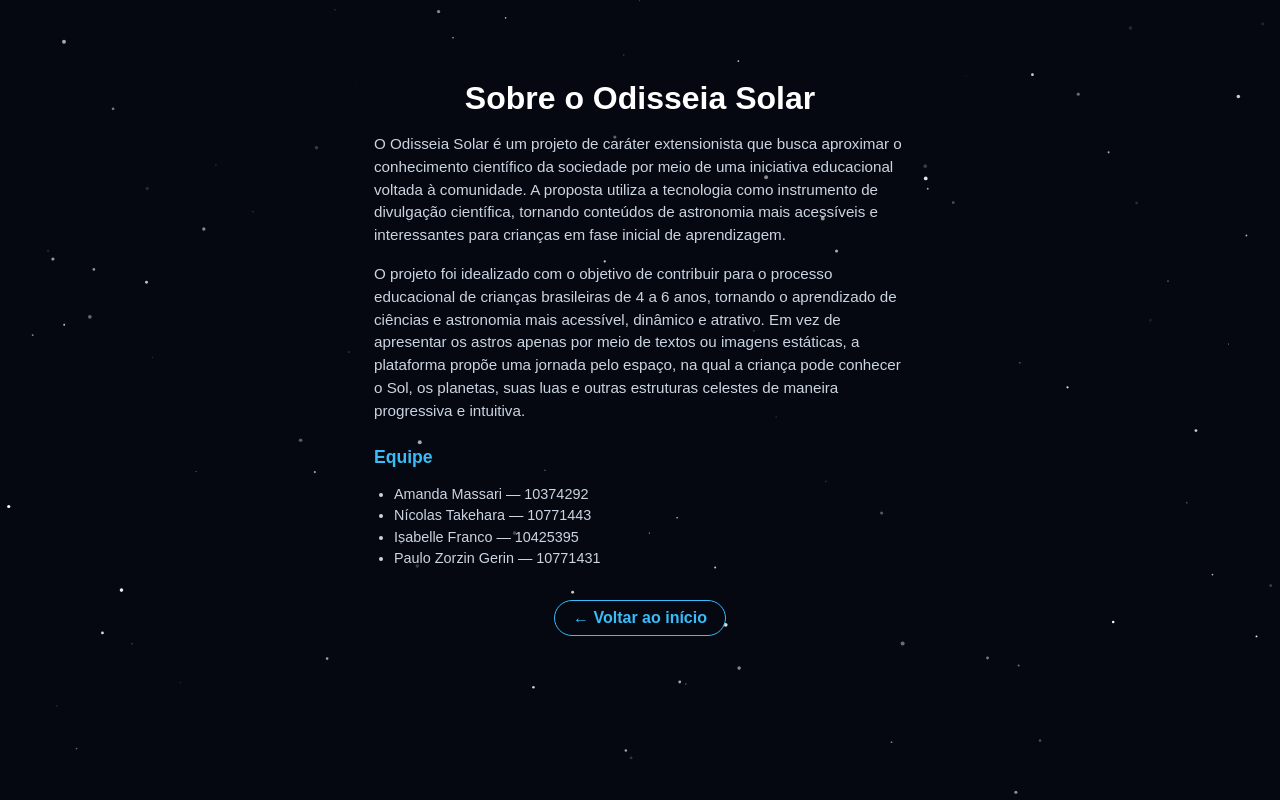
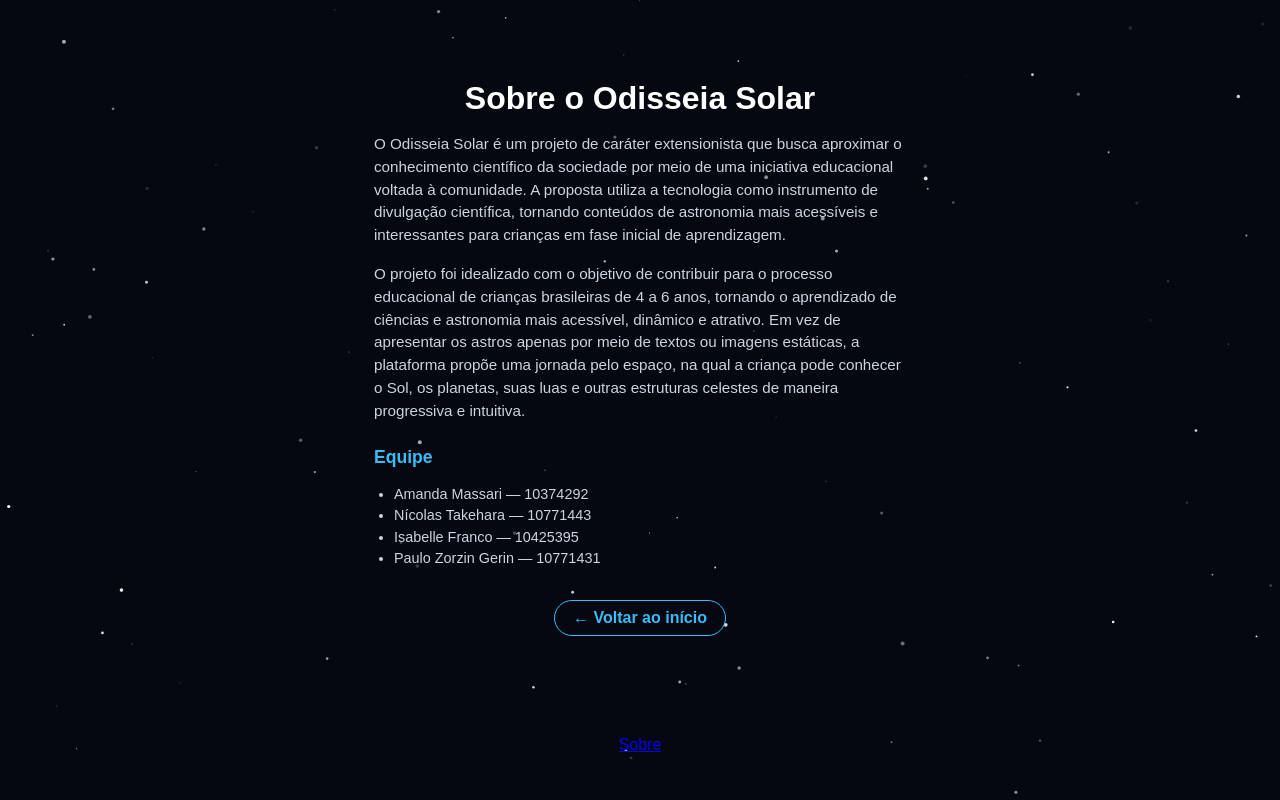
Before and after one commit to amandaskywalker/OdisseiaSolar-Borboleta, a Next.js app in the folder odisseiasolar/: page /sobre in a window 1280 px wide. Built offline with nearby package versions, Linux system fonts and the light colour scheme.

Commit message:
Update layout.tsx

```diff
--- a/odisseiasolar/app/layout.tsx
+++ b/odisseiasolar/app/layout.tsx
@@ -1,4 +1,5 @@
 import type { Metadata } from "next";
+import Link from "next/link";
 import Estrelas from "./components/Estrelas";
 import "./globals.css";
 
@@ -14,6 +15,9 @@ export default function RootLayout({ children }: LayoutProps<"/">) {
       <body>
         <Estrelas />
         {children}
+        <Link href="/sobre" id="btn-sobre">
+          Sobre
+        </Link>
       </body>
     </html>
   );
```
